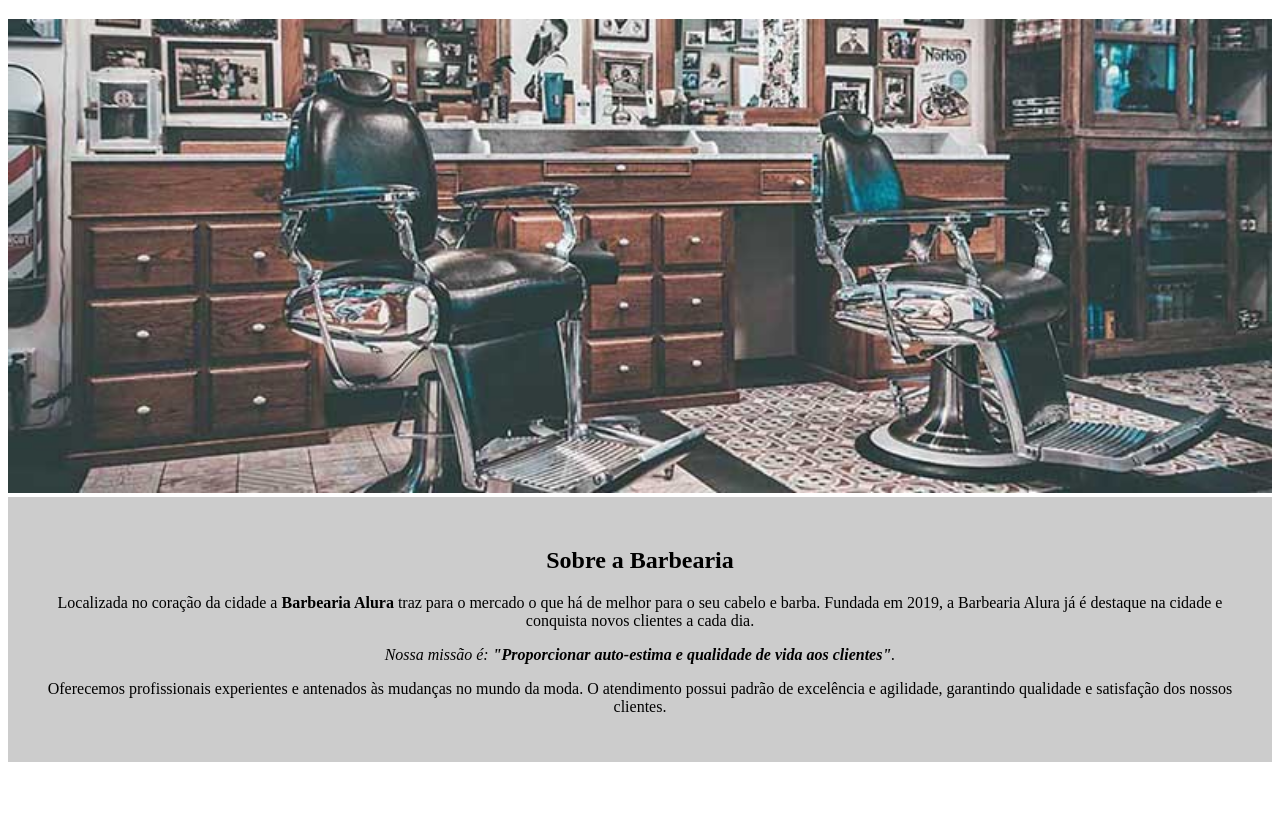
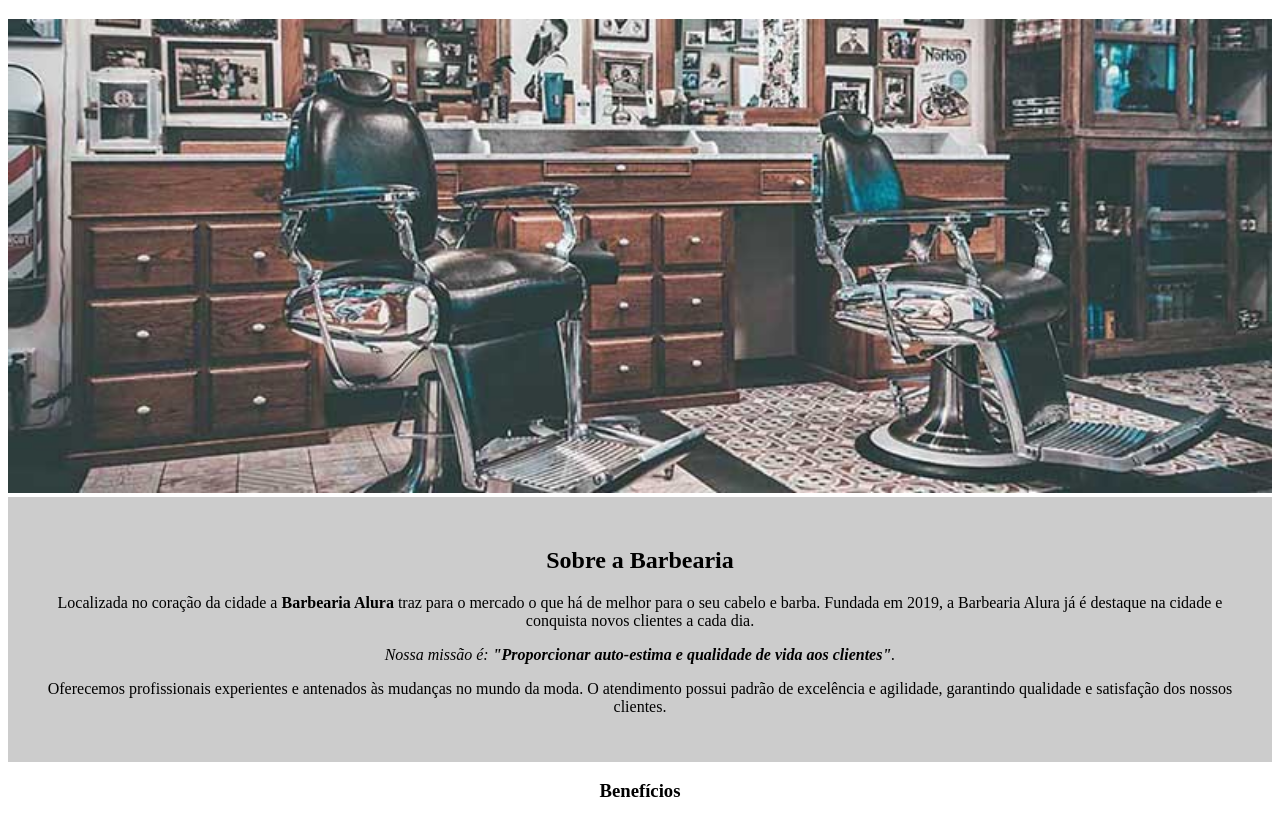
Before and after one commit to Kekel2023/sitealura, a plain HTML site: page index.html in a window 1280 px wide. Shown: the part 61-882 px from the top of the page. Before the commit the page ends 831 px from the top, so only its background shows below. Drawn offline with Linux system fonts and the light colour scheme.

Commit message:
título h3

```diff
--- a/index.html
+++ b/index.html
@@ -28,5 +28,11 @@
             </p>
 
         </div>
+
+        <div class="beneficios">
+            <h3 class="titulo-centralizado">
+                Benefícios
+            </h3>
+        </div>
     </body>
 </html>
```
